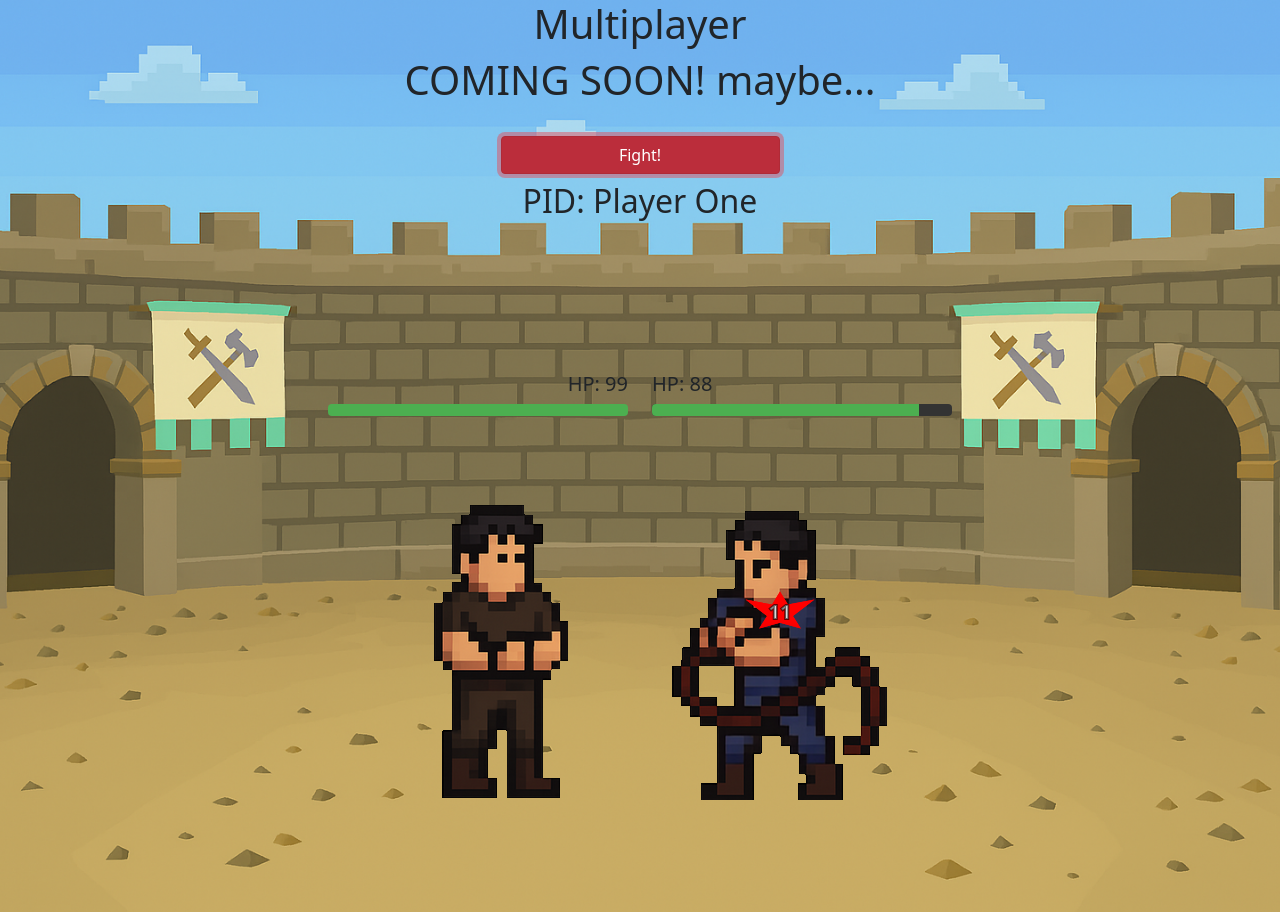
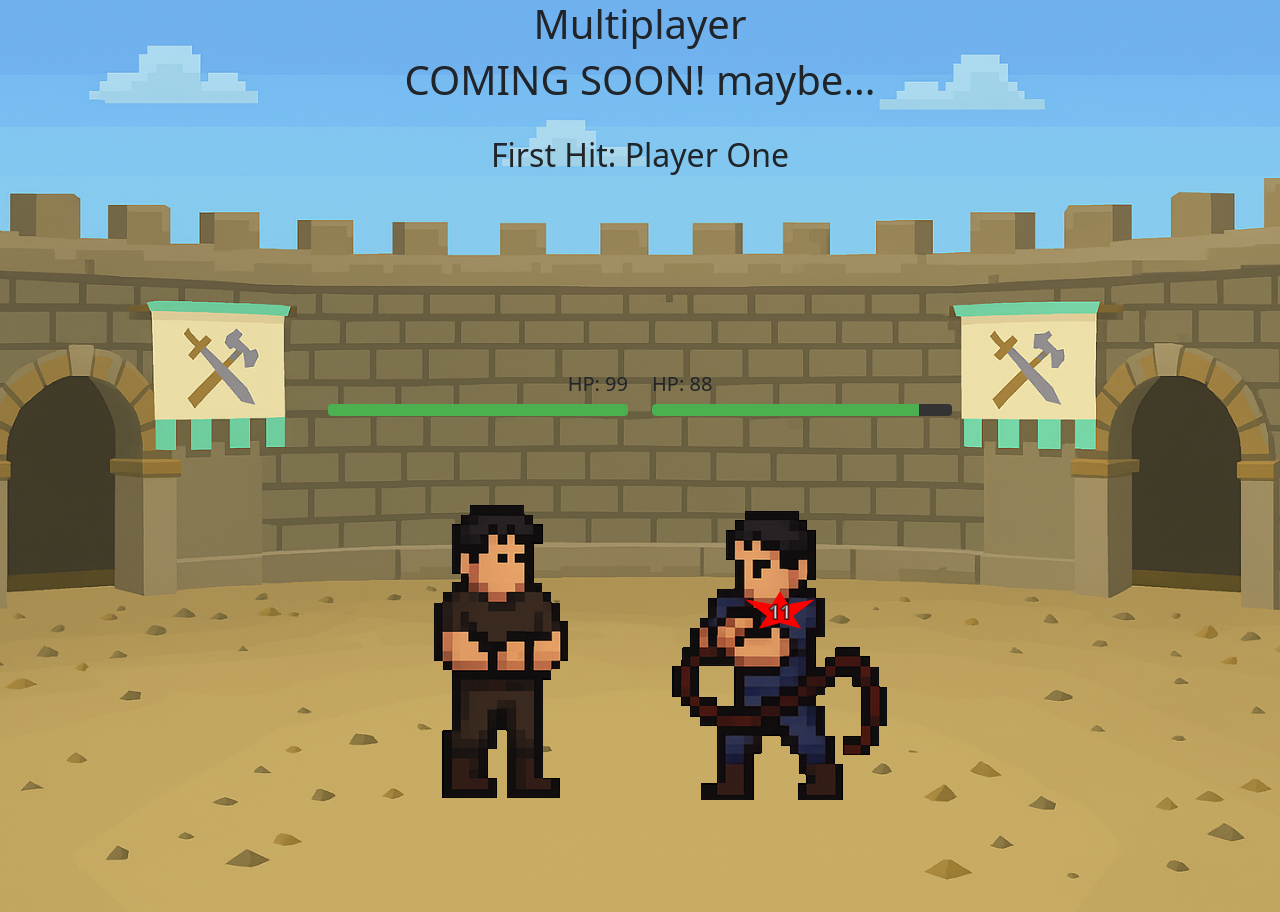
Before and after one commit to JuanTGit/duel-arena, a React (Vite) app: page /online in a window 1280 px wide. Both pictures are taken after a click on the button "Fight!". Built offline with nearby package versions, Linux system fonts and the light colour scheme.

Commit message:
Removed fight button after clicked

```diff
--- a/src/components/Fight.jsx
+++ b/src/components/Fight.jsx
@@ -86,11 +86,13 @@ function Fight() {
                 Rematch
                 </button>
             ) : (
-                <button className="btn btn-danger w-25 mb-2" onClick={startDuel}>
+                duelActive ? (<div><h2>First Hit: {pid}</h2></div>) :
+
+                (<button className="btn btn-danger w-25 mb-2" onClick={startDuel}>
                 Fight!
                 </button>
+                )
             )}
-            <h2>PID: {pid}</h2>
         </div>
 
         {/* spacing */}
```
